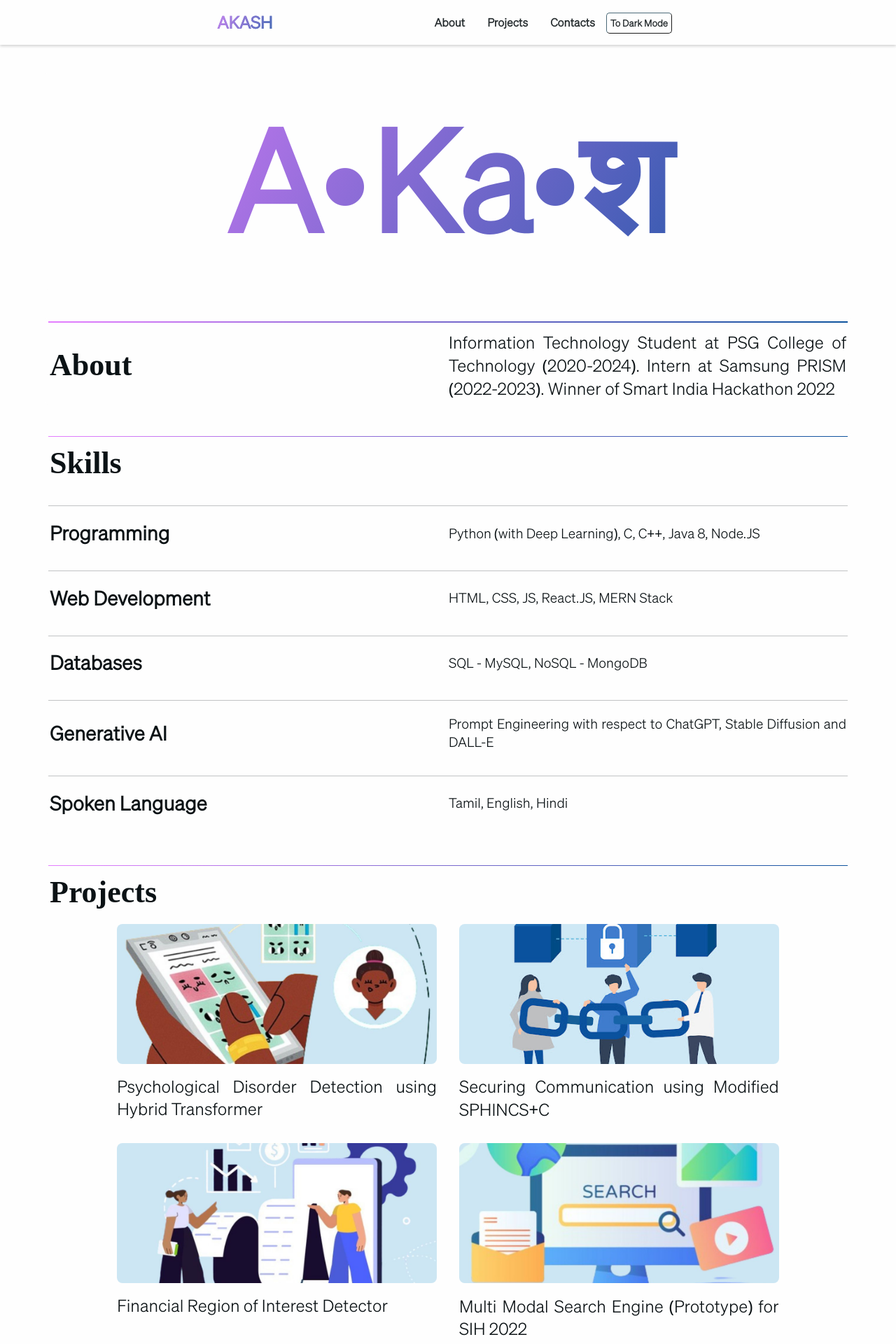
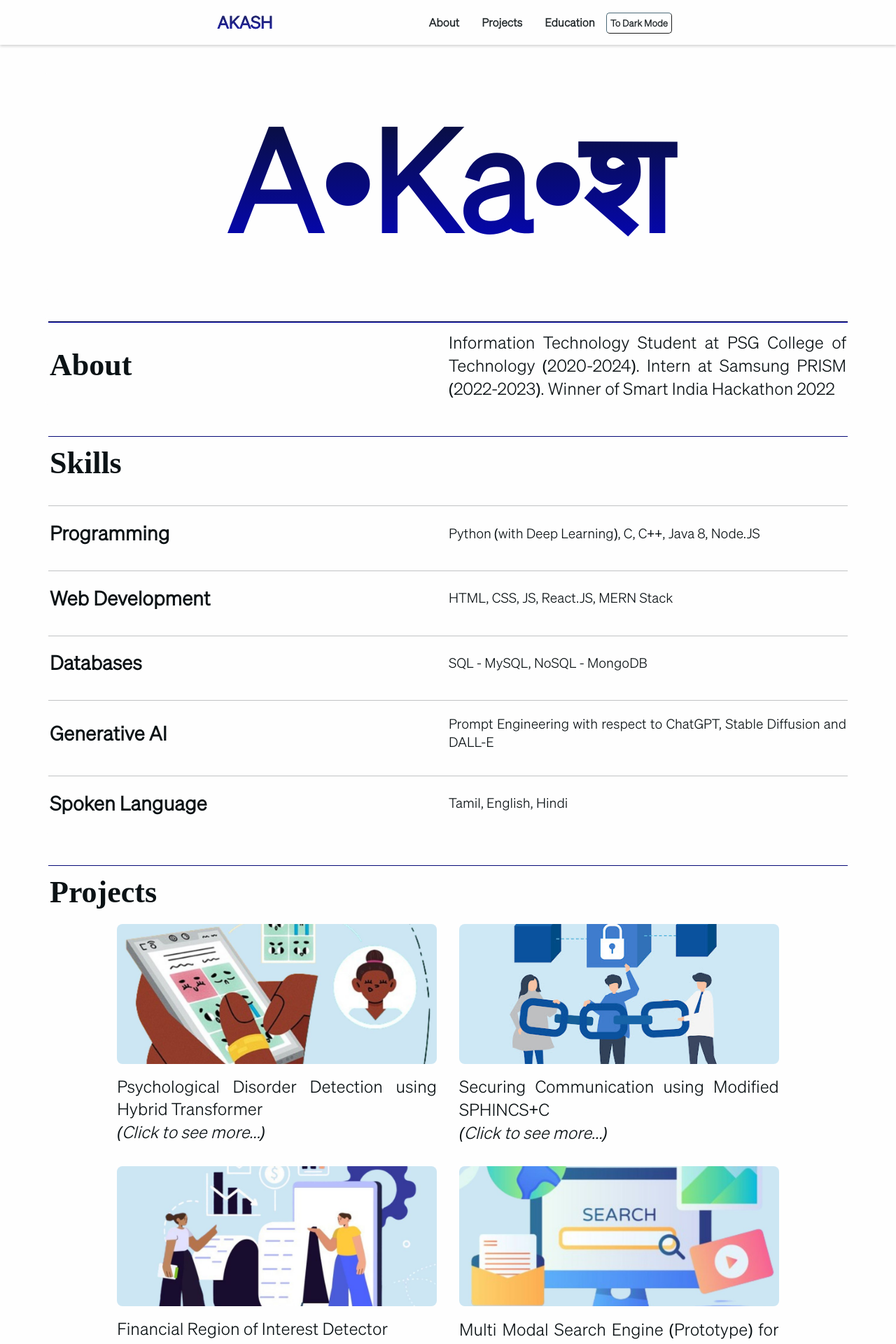
Before and after one commit to AkashSCIENTIST/portfolio, a React (Create React App) app: page / in a window 1280 px wide. Shown: the top 1920 px of the page at 70% size. Built offline with nearby package versions, Linux system fonts and the light colour scheme; a web font is replaced by a local one.

Commit message:
adjusted gradients, added "click to see more"

```diff
--- a/src/AkashKalki.css
+++ b/src/AkashKalki.css
@@ -1,4 +1,5 @@
 .kalkitext{
+    font-weight: 1000;
     line-height: 1.5;
     height: 50vh;
     font-size: 25vh;
--- a/src/AkashKalki.js
+++ b/src/AkashKalki.js
@@ -43,9 +43,9 @@ function AkashKalki() {
 		arr.push("akasH");
 		arr.push("AKASH");
 		// arr.push("闩长闩丂廾");
-		arr.push("🅐🅚🅐🅢🅗");
+		// arr.push("🅐🅚🅐🅢🅗");
 		// arr.push("ⒶⓀⒶⓈⒽ");
-		arr.push("A K A S H");
+		// arr.push("A K A S H");
 
 		// for (let i of arr) {
 		// 	console.log(i);
--- a/src/App.css
+++ b/src/App.css
@@ -11,7 +11,10 @@
     --background : #fefefe;
     --textcolor:#0b1215;
 
-    --gradient: linear-gradient(120deg, #e57eff, #0d539d);
+    /* --gradient: linear-gradient(120deg, #e57eff, #0d539d); */
+    /* --gradient: linear-gradient( #e57eff, #813EEF, #0303db); */
+    --gradient: linear-gradient(var(--textcolor), #0303db)
+    /* --gradient : linear-gradient(120deg, #e57eff, #0d539d); */
 }
 
 @font-face {
--- a/src/App.js
+++ b/src/App.js
@@ -20,12 +20,15 @@ function Page() {
 		<>
 			<div className='app'>
 				<Navbar />
+
 				<span id='home'></span>
 				<AkashKalki />
+
 				<About />
 				<Skills />
 				<span id='projects'></span>
 				<Projects />
+				<span id='education'></span>
 				<Education />
 				<span id='contacts'></span>
 				<Contacts />
--- a/src/Navbar.js
+++ b/src/Navbar.js
@@ -32,12 +32,14 @@ function Navbar() {
 		if (theme === "Light Mode") {
 			root.style.setProperty("--background", "#0b1215");
 			root.style.setProperty("--textcolor", "#fafafa");
+			root.style.setProperty("--gradient", "linear-gradient(#fafafa, #0303db)");
 			setTheme("Dark Mode");
 			localStorage.setItem("AkashPortfolioTheme", "Dark Mode");
 			// console.log(localStorage.getItem("AkashPortfolioTheme"));
 		} else {
 			root.style.setProperty("--background", "#fefefe");
 			root.style.setProperty("--textcolor", "#0b1215");
+			root.style.setProperty("--gradient", "linear-gradient(#0b1215, #0303db)");
 			setTheme("Light Mode");
 			localStorage.setItem("AkashPortfolioTheme", "Light Mode");
 			// console.log(localStorage.getItem("AkashPortfolioTheme"));
@@ -59,8 +61,8 @@ function Navbar() {
 					<a href='#projects' className='navbar-link'>
 						<b>Projects</b>
 					</a>
-					<a href='#contacts' className='navbar-link'>
-						<b>Contacts</b>
+					<a href='#education' className='navbar-link'>
+						<b>Education</b>
 					</a>
 					<button onClick={changeTheme} className='theme-changer'>
 						To {theme === "Light Mode" ? "Dark Mode" : "Light Mode"}
--- a/src/Projects.js
+++ b/src/Projects.js
@@ -119,7 +119,9 @@ function Project({ img, name, desc }) {
 						style={{
 							backgroundImage: `url(${img})`,
 						}}></div>
-					<p className='project-name'>{name}</p>
+					<p className='project-name'>
+						{name} <br></br><i>(Click to see more...)</i>
+					</p>
 				</div>
 			}
 			contentStyle={contentStyle}
```
